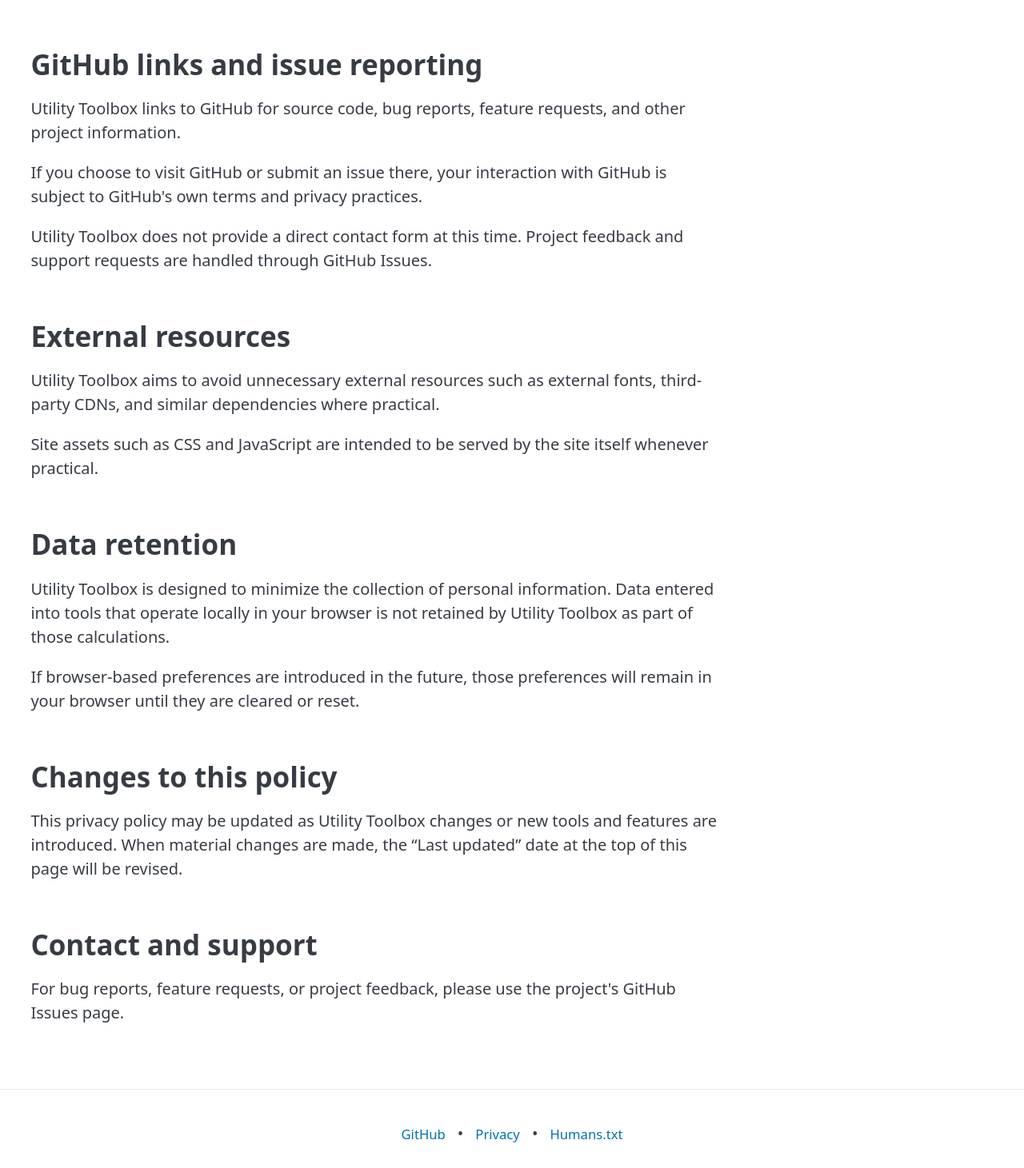
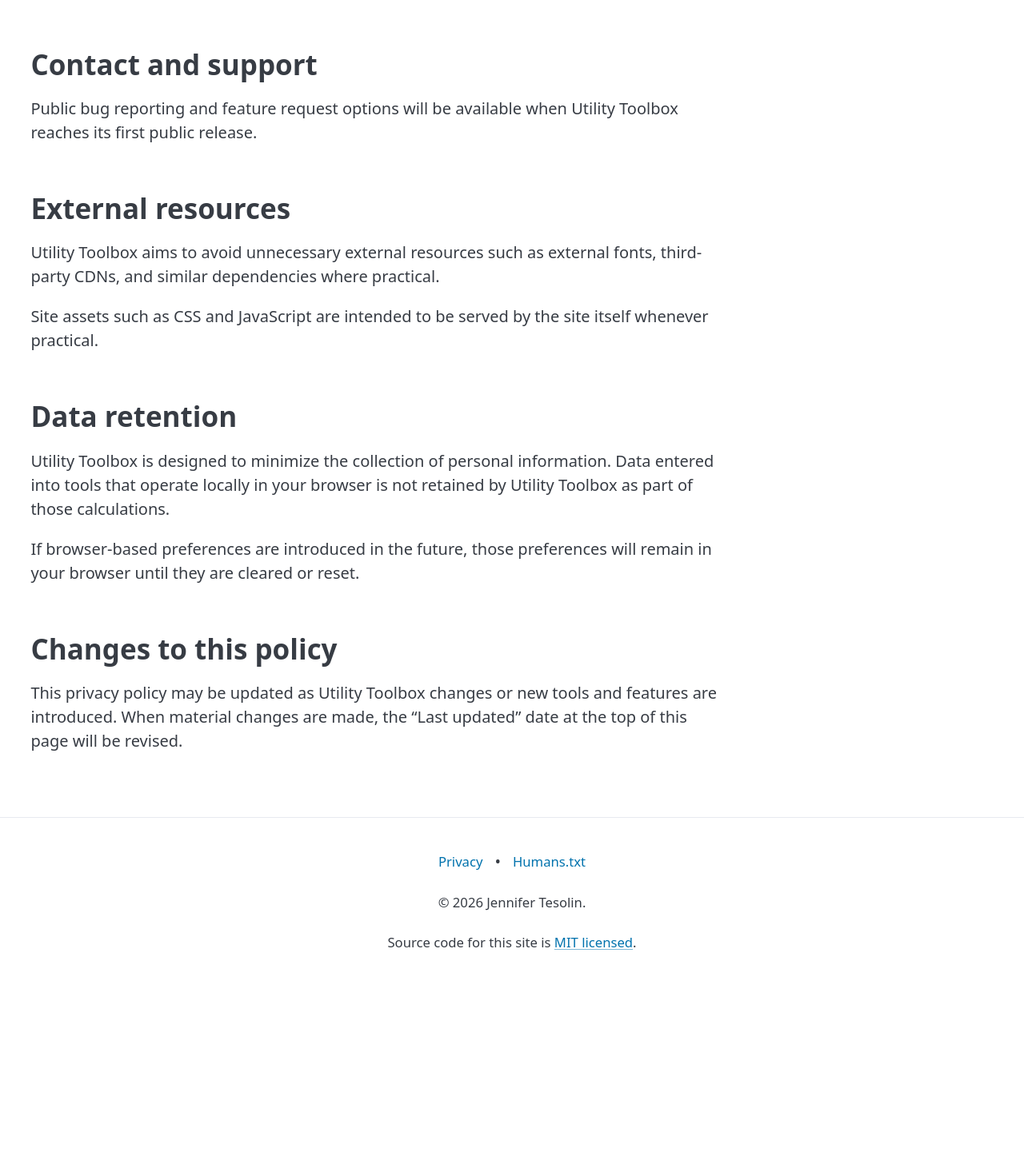
Before and after one commit to jennifert/utility-toolbox, a Next.js app: page /privacy in a window 1280 px wide. Shown: the part 2202-3663 px from the top of the page at 80% size. After the commit the page ends 3455 px from the top, so only its background shows below. Built offline with nearby package versions, Linux system fonts and the light colour scheme.

Commit message:
Remove github links
Repo is private

```diff
--- a/components/footer.js
+++ b/components/footer.js
@@ -7,18 +7,7 @@
         <ul>
           <li>
             <small>
-              <a
-                href="https://github.com/jennifert/utility-toolbox"
-                target="_blank"
-                rel="noopener noreferrer"
-              >
-                GitHub
-              </a>
-            </small>
-          </li>
-          <li>
-            <small>
-              <Link href="/privacy">Privacy</Link>
+              <Link href="/privacy/">Privacy</Link>
             </small>
           </li>
           <li>
--- a/pages/privacy.js
+++ b/pages/privacy.js
@@ -128,23 +128,10 @@
       </section>
 
       <section>
-        <h2>GitHub links and issue reporting</h2>
-
+        <h2>Contact and support</h2>
         <p>
-          Utility Toolbox links to GitHub for source code, bug reports, feature
-          requests, and other project information.
-        </p>
-
-        <p>
-          If you choose to visit GitHub or submit an issue there, your
-          interaction with GitHub is subject to GitHub&apos;s own terms and
-          privacy practices.
-        </p>
-
-        <p>
-          Utility Toolbox does not provide a direct contact form at this time.
-          Project feedback and support requests are handled through GitHub
-          Issues.
+          Public bug reporting and feature request options will be available when
+          Utility Toolbox reaches its first public release.
         </p>
       </section>
 
@@ -190,15 +177,6 @@
           revised.
         </p>
       </section>
-
-      <section>
-        <h2>Contact and support</h2>
-
-        <p>
-          For bug reports, feature requests, or project feedback, please use the
-          project&apos;s GitHub Issues page.
-        </p>
-      </section>
     </Layout>
   )
 }
```
